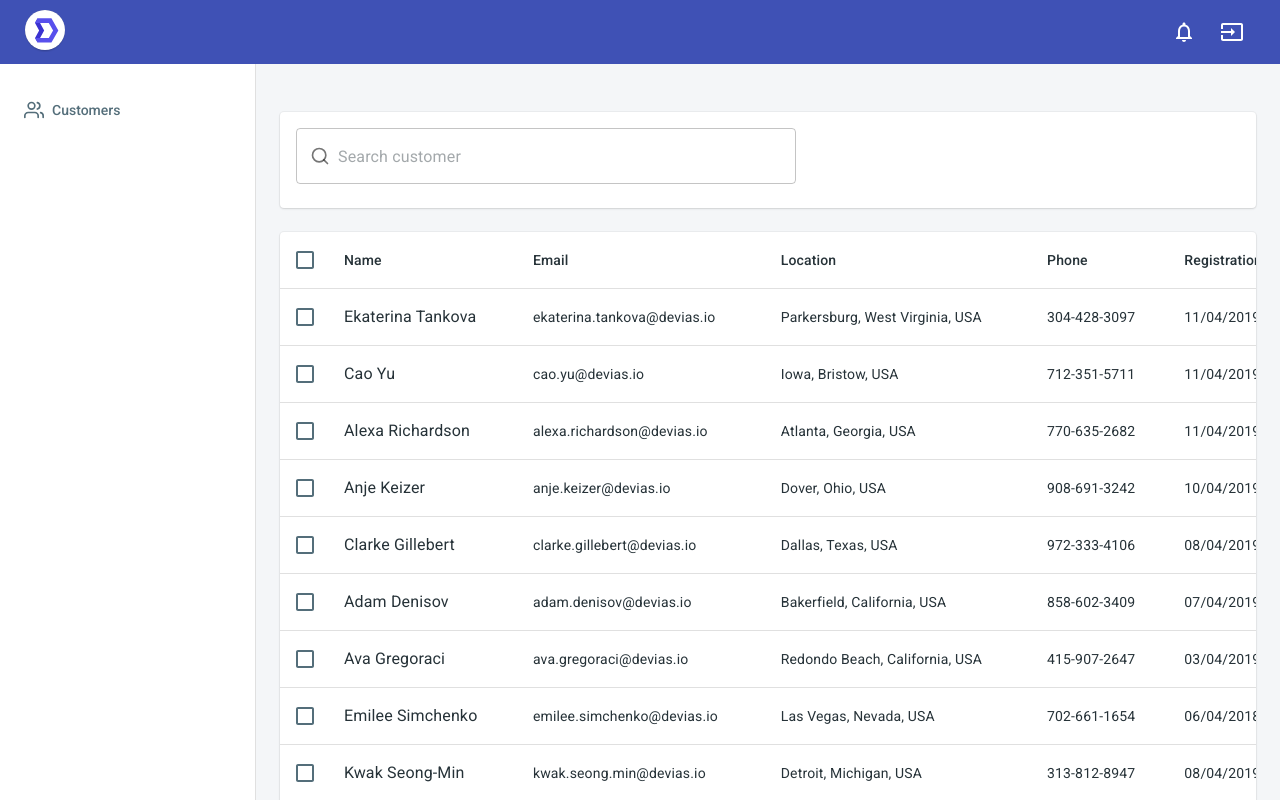
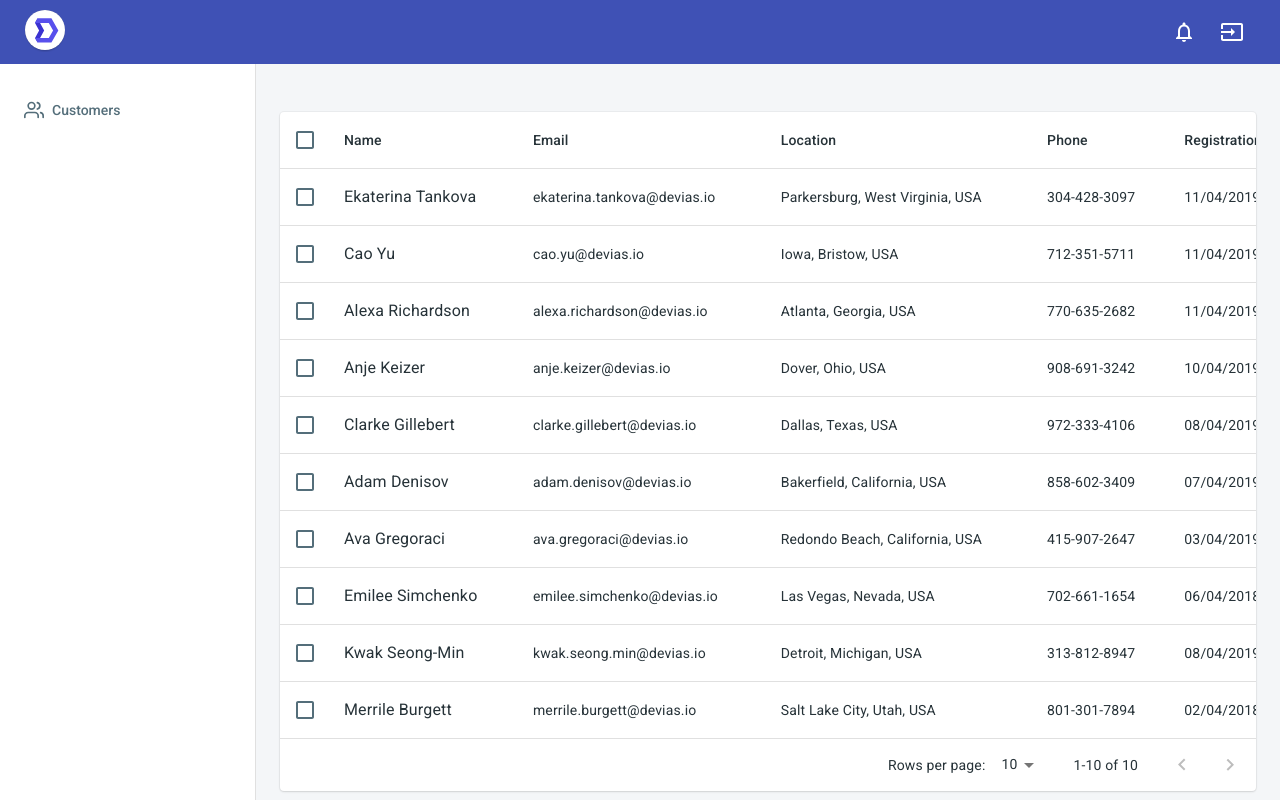
Before and after one commit to OsalaV/React-template, a React (Create React App) app: page /app/customers in a window 1280 px wide. Built offline with nearby package versions, Linux system fonts and the light colour scheme.

Commit message:
UI changes

```diff
--- a/src/views/customer/CustomerListView/Toolbar.js
+++ b/src/views/customer/CustomerListView/Toolbar.js
@@ -2,15 +2,15 @@ import React from 'react';
 import PropTypes from 'prop-types';
 import clsx from 'clsx';
 import {
-  Box,
-  Card,
-  CardContent,
-  TextField,
-  InputAdornment,
-  SvgIcon,
+  // Box,
+  // Card,
+  // CardContent,
+  // TextField,
+  // InputAdornment,
+  // SvgIcon,
   makeStyles
 } from '@material-ui/core';
-import { Search as SearchIcon } from 'react-feather';
+// import { Search as SearchIcon } from 'react-feather';
 
 const useStyles = makeStyles((theme) => ({
   root: {},
@@ -30,7 +30,7 @@ const Toolbar = ({ className, ...rest }) => {
       className={clsx(classes.root, className)}
       {...rest}
     >
-      <Box mt={3}>
+      {/* <Box mt={3}>
         <Card>
           <CardContent>
             <Box maxWidth={500}>
@@ -54,7 +54,7 @@ const Toolbar = ({ className, ...rest }) => {
             </Box>
           </CardContent>
         </Card>
-      </Box>
+      </Box> */}
     </div>
   );
 };
```
